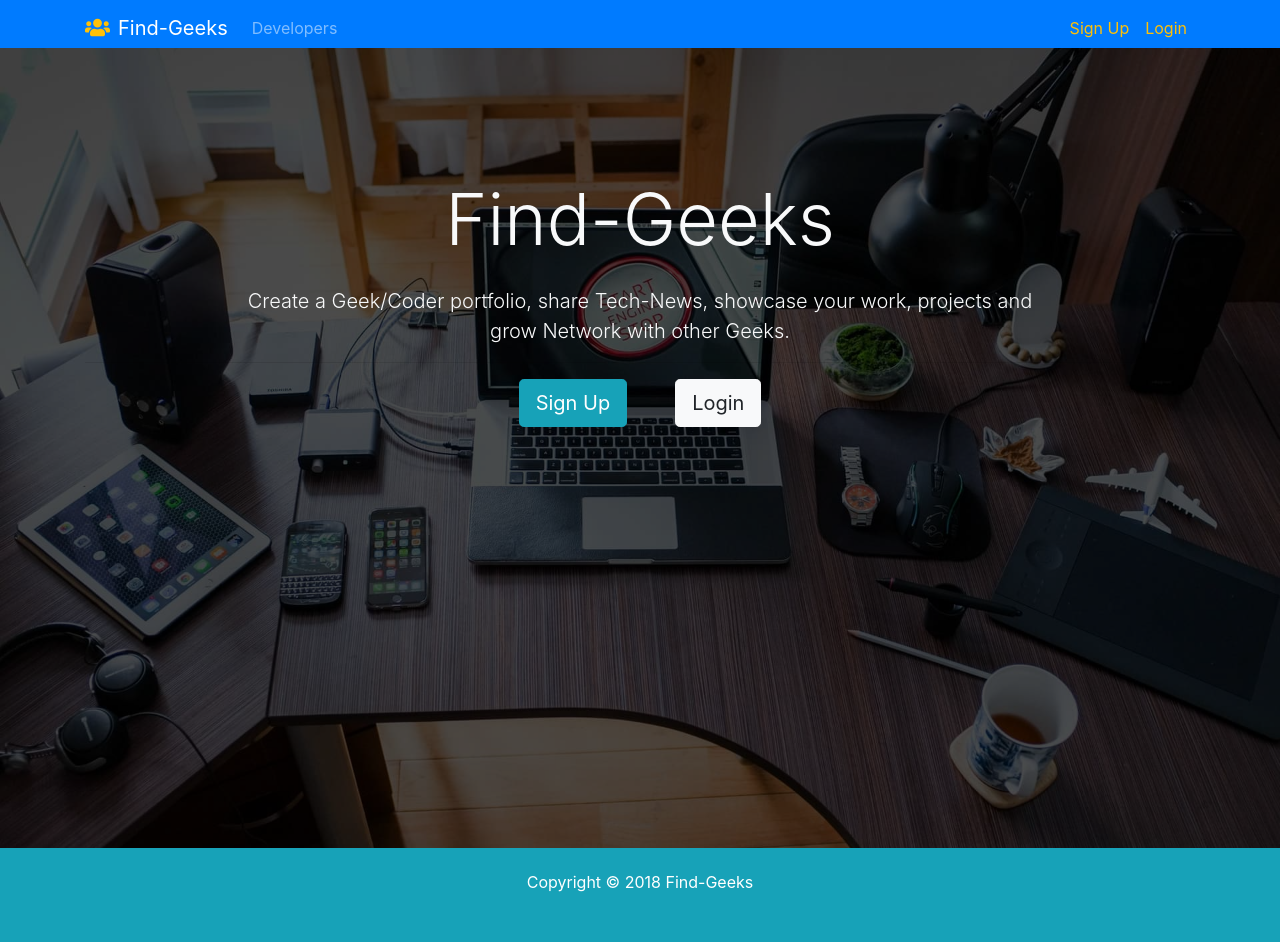
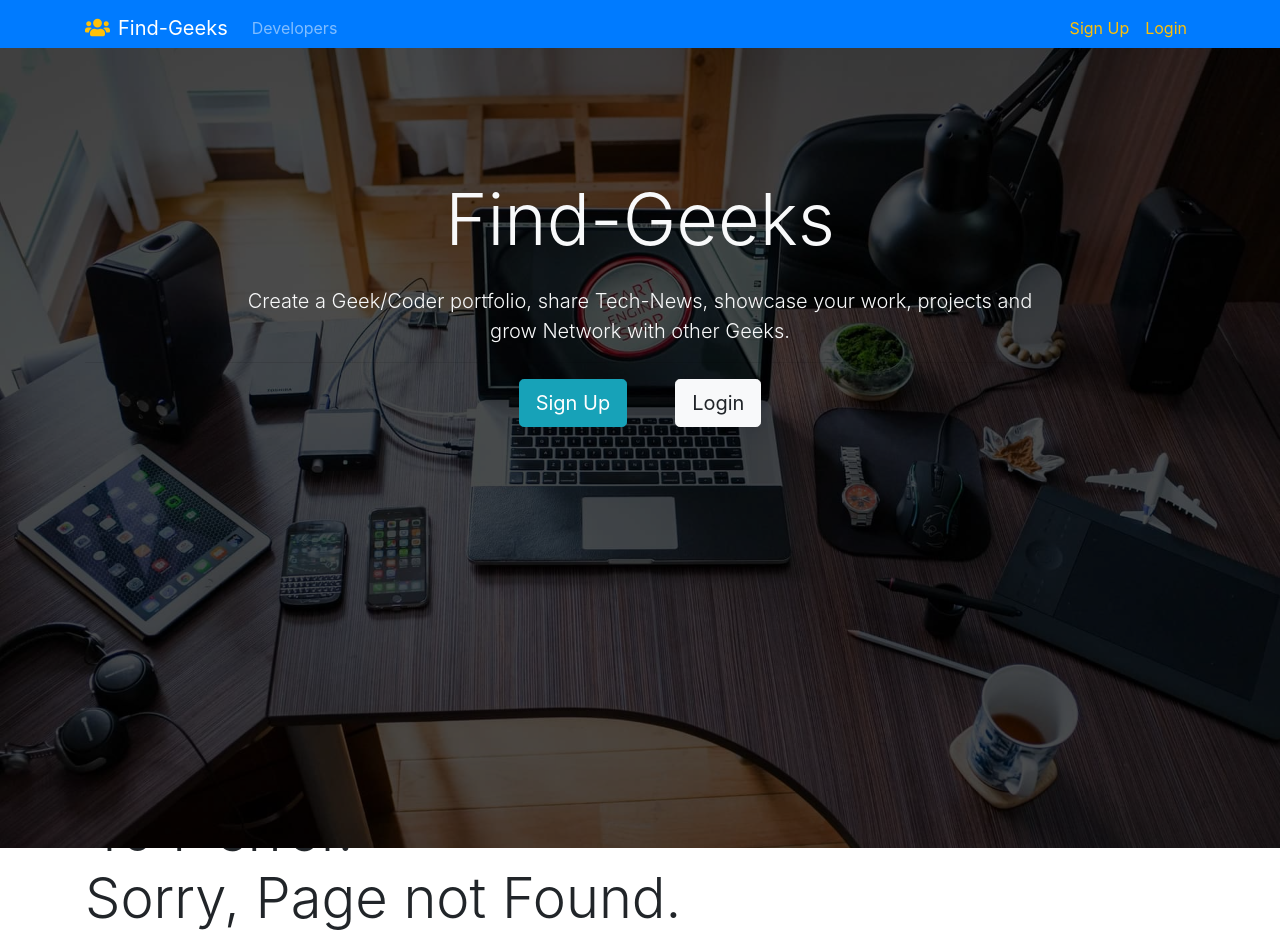
Before and after one commit to ganesh-deshmukh/connect-geeks, a React (Create React App) app in the folder frontend/: page / in a window 1280 px wide. Shown: the top 952 px of the page. Built offline with nearby package versions, Linux system fonts and the light colour scheme.

Commit message:
added route with Component={not-found}, but it appers for all routes.

```diff
--- a/frontend/src/App.js
+++ b/frontend/src/App.js
@@ -92,7 +92,10 @@ class App extends Component {
                   component={AddEducation}
                 />
               </Switch>
-              <Route exact path="/not-found" component={NotFound} />
+              <Switch>
+                <Route exact path="/not-found" component={NotFound} />
+                <Route component={NotFound} />
+              </Switch>
             </div>
             <Footer />
           </div>
```
